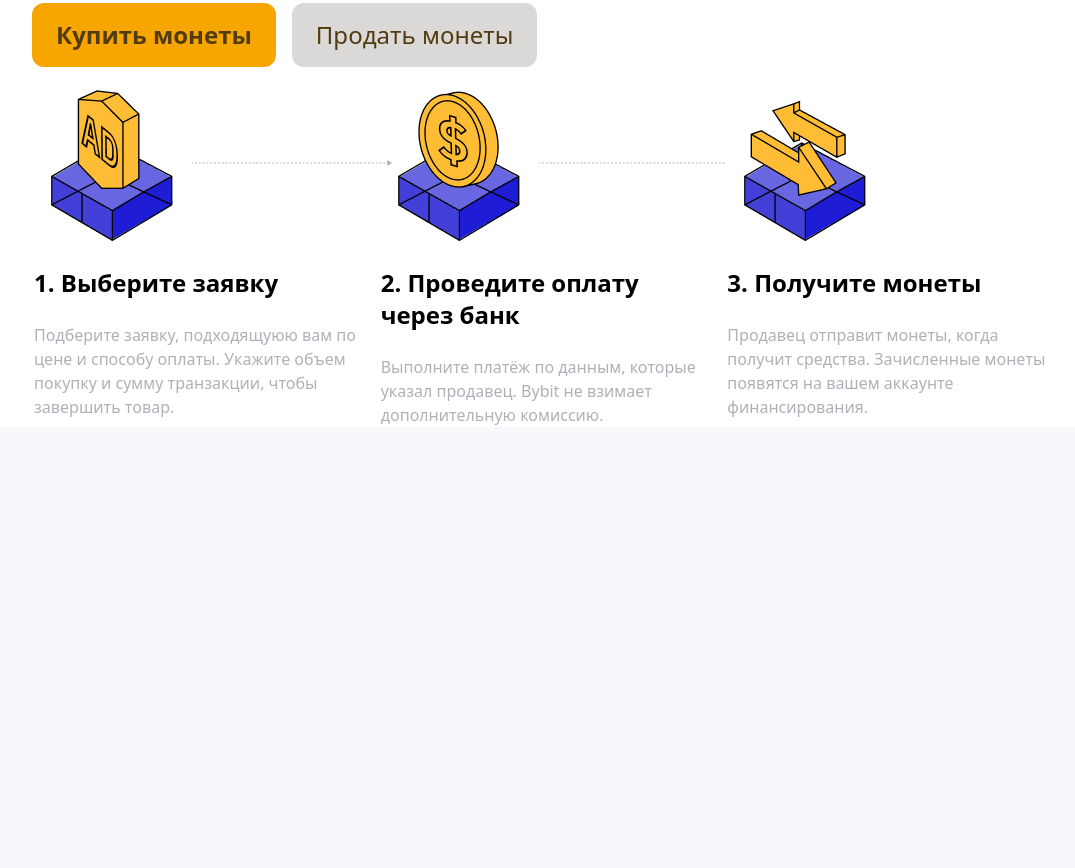
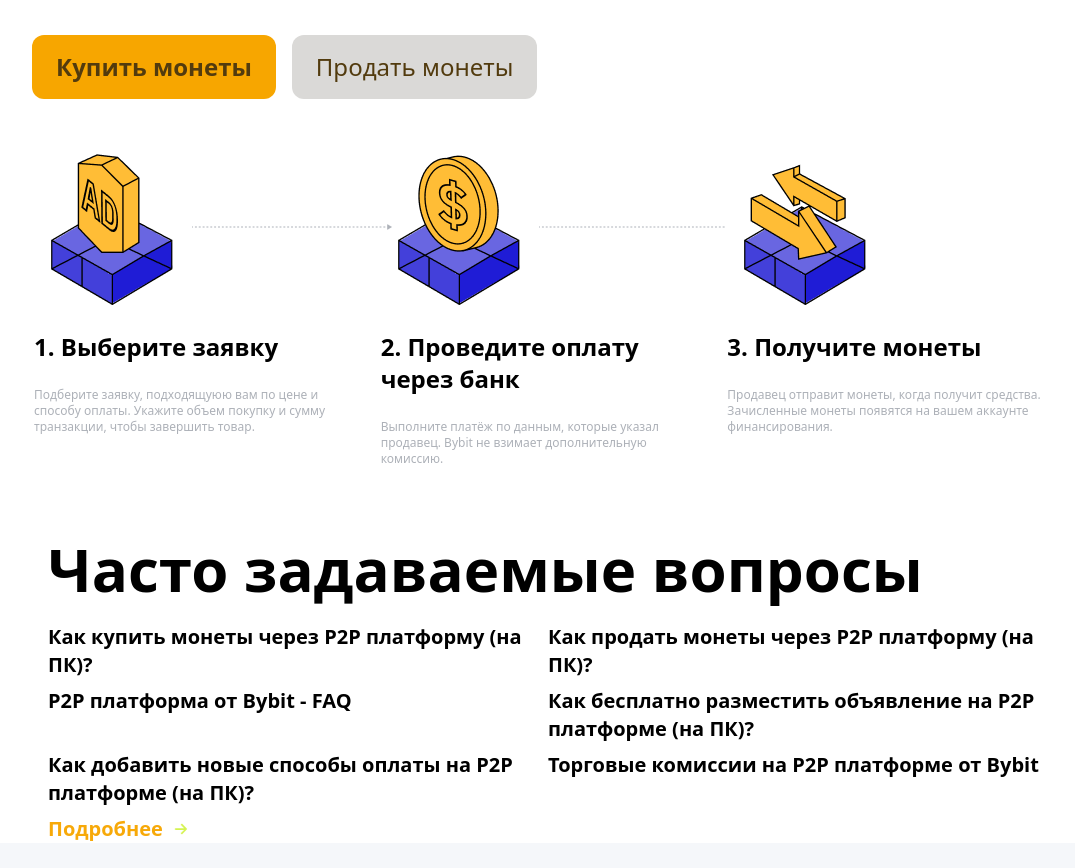
Before and after one commit to Hron0/birzha, a plain HTML site: page index.html in a window 1280 px wide. Shown: the part 1195-2063 px from the top of the page, without its empty margins (96-1171 px from the left). Before the commit the page ends 1647 px from the top, so only its background shows below. Drawn offline with nearby package versions, Linux system fonts and the light colour scheme.

Commit message:
faq_done

```diff
--- a/css/styles.css
+++ b/css/styles.css
@@ -45,3 +45,22 @@ select {
         font-size: 1rem;
     }
 }
+
+#arrow_r{
+    width: 14px;
+    height: 14px;
+    fill: #f7a909 !important;
+    animation: lefttoright 0.7s infinite linear;
+}
+
+@keyframes lefttoright {
+    0% {
+        transform: translateX(0px);
+    }
+    50%{
+        transform: translateX(10px);
+    }
+    100%{
+        transform: translateX(0px);
+    }
+}
--- a/index.html
+++ b/index.html
@@ -327,9 +327,10 @@
     </div>
 
     <div
-        class="w-full bg-white mt-12 flex flex-col gap-4 items-center xl:pt-[10rem] lg:pt-[6rem] md:pt-[5rem] pt-[3rem] xl:px-[8rem] lg:px-[5rem] md:px-[4rem]">
-        <div class="flex flex-col gap-4 sm:items-start items-center 2xl:w-[65vw] w-full">
-            <h1 class="font-bold lg:text-6xl md:text-2xl sm:px-0 px-[2rem]">Совершайте P2P-сделки в три шага и покупайте монеты без
+        class="w-full bg-white mt-12 flex flex-col gap-8 items-center xl:pt-[10rem] lg:pt-[6rem] md:pt-[5rem] pt-[3rem] xl:px-[8rem] lg:px-[5rem] md:px-[4rem]">
+        <div class="flex flex-col gap-12 sm:items-start items-center 2xl:w-[65vw] w-full relative">
+            <h1 class="font-bold lg:text-6xl md:text-2xl text-xl sm:px-0 px-[2rem]">Совершайте P2P-сделки в три шага и покупайте
+                монеты без
                 рисков!</h1>
             <div class="flex flex-row gap-4">
                 <button class="bg-[#f7a600] lg:px-6 md:px-4 px-3 lg:py-4 md:py-3 py-2  rounded-xl">
@@ -348,10 +349,10 @@
                             class="xl:w-[200px] lg:w-[140px] sm:w-[80px] w-[50px] sm:h-[6px] h-[4px]">
                     </div>
                     <div class="flex flex-col gap-6 sm:border-0 border-r-[1px] sm:h-auto h-[344px] px-[2px]">
-                        <h1 class="font-bold sm:text-2xl text-lg sm:h-auto h-[80px] sm:text-left text-center">1.
+                        <h1 class="font-bold sm:text-2xl text-sm sm:h-auto h-[80px] sm:text-left text-center">1.
                             Выберите
                             заявку</h1>
-                        <h4 class="break-words text-[#adb1b8] text-base sm:text-left text-center">Подберите заявку,
+                        <h4 class="break-words text-[#adb1b8] sm:text-md text-xs sm:text-left text-center">Подберите заявку,
                             подходящуюю вам по цене и способу
                             оплаты. Укажите объем покупку и сумму транзакции, чтобы завершить товар.</h4>
                     </div>
@@ -364,9 +365,9 @@
                             class="xl:w-[200px] lg:w-[140px] sm:w-[80px] w-[50px] sm:h-[6px] h-[4px]">
                     </div>
                     <div class="flex flex-col gap-6 sm:border-0 border-r-[1px] sm:h-auto h-[344px] px-[2px]">
-                        <h1 class="font-bold sm:text-2xl text-lg sm:h-auto h-[80px] sm:text-left text-center">2.
+                        <h1 class="font-bold sm:text-2xl text-sm sm:h-auto h-[80px] sm:text-left text-center">2.
                             Проведите оплату через банк</h1>
-                        <h4 class="break-words text-[#adb1b8] text-base sm:text-left text-center">Выполните платёж по
+                        <h4 class="break-words text-[#adb1b8] sm:text-md text-xs sm:text-left text-center">Выполните платёж по
                             данным, которые указал
                             продавец. Bybit не взимает дополнительную комиссию.</h4>
                     </div>
@@ -377,10 +378,10 @@
                         <img src="./images/33.png" alt="" class="lg:w-auto sm:w-[101px] lg:h-auto sm:h-[101px] w-[68%]">
                     </div>
                     <div class="flex flex-col gap-6 sm:h-auto h-[344px] px-[2px]">
-                        <h1 class="font-bold sm:text-2xl text-lg sm:h-auto h-[80px] sm:text-left text-center">3.
+                        <h1 class="font-bold sm:text-2xl text-sm sm:h-auto h-[80px] sm:text-left text-center">3.
                             Получите
                             монеты</h1>
-                        <h4 class="break-words text-[#adb1b8] text-base sm:text-left text-center">Продавец отправит
+                        <h4 class="break-words text-[#adb1b8] sm:text-md text-xs sm:text-left text-center">Продавец отправит
                             монеты,
                             когда получит средства.
                             Зачисленные монеты появятся на вашем аккаунте финансирования.</h4>
@@ -388,6 +389,31 @@
 
                 </div>
             </div>
+            <div class="flex flex-col gap-6 px-4">
+                <h1 class="font-bold lg:text-6xl md:text-2xl text-xl md:mt-6 mt-4">Часто задаваемые вопросы
+                </h1>
+                <div class="grid lg:grid-cols-2 grid-cols-1 justify-between w-full gap-2">
+                    <a href="#"
+                        class="font-bold lg:text-xl text-md sm:h-auto hover:text-[#f7a909] ease-in duration-300">Как
+                        купить монеты через P2P платформу (на ПК)?</a>
+                    <a href="#"
+                        class="font-bold lg:text-xl text-md sm:h-auto hover:text-[#f7a909] ease-in duration-300">Как
+                        продать монеты через P2P платформу (на ПК)?</a>
+                    <a href="#"
+                        class="font-bold lg:text-xl text-md sm:h-auto hover:text-[#f7a909] ease-in duration-300">P2P платформа от Bybit - FAQ</a>
+                    <a href="#"
+                        class="font-bold lg:text-xl text-md sm:h-auto hover:text-[#f7a909] ease-in duration-300">Как бесплатно разместить объявление на P2P платформе (на ПК)?</a>
+                    <a href="#"
+                        class="font-bold lg:text-xl text-md sm:h-auto hover:text-[#f7a909] ease-in duration-300">Как добавить новые способы оплаты на P2P платформе (на ПК)?</a>
+                    <a href="#"
+                        class="font-bold lg:text-xl text-md sm:h-auto hover:text-[#f7a909] ease-in duration-300">Торговые комиссии на P2P платформе от Bybit</a>
+                    <div class="flex flex-row items-center gap-2">
+                        <a href="#" class="font-bold lg:text-xl text-md sm:h-auto text-[#f7a909] hover:text-[#f9b730] ease-in duration-300">Подробнее</a>
+                        <img src="./images/arrow-right-orange.svg" alt="" id="arrow_r" class="text-[#f7a909] hover:text-[#f9b730]">
+                    </div>
+                </div>
+            </div>
+
         </div>
 
     </div>
```
Also changed, not shown: images/arrow-right-orange.svg (added).
